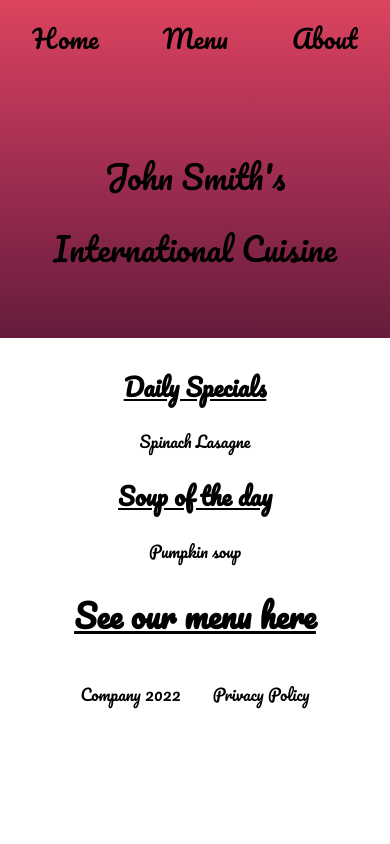
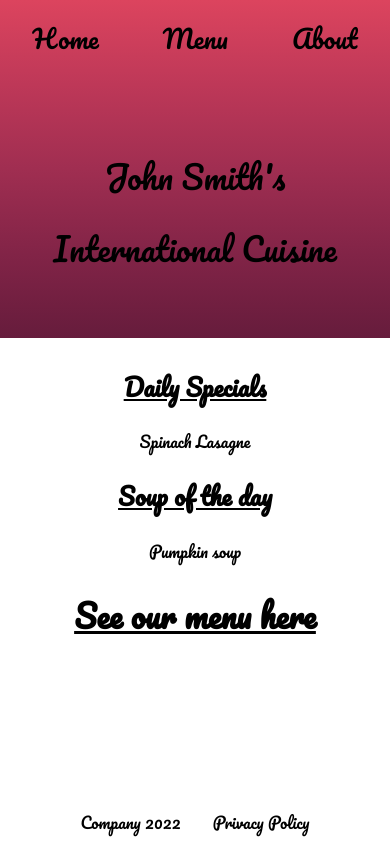
Before and after one commit to jimmym620/MenuPage_REACT, a Next.js app in the folder menu_app/: page / in a window 390 px wide. Built offline with nearby package versions, Linux system fonts and the light colour scheme.

Commit message:
menu items styling + footer at bottom

```diff
--- a/menu_app/styles/globals.scss
+++ b/menu_app/styles/globals.scss
@@ -17,6 +17,7 @@ $gradient-main: linear-gradient(
 html,
 body {
     width: 100%;
+    margin-bottom: 2rem;
     // background-image: url("/background-fruit.jpg");
     overflow-x: hidden;
     padding: 0;
@@ -162,7 +163,7 @@ nav {
     flex-direction: column;
     width: 80%;
     height: 100%;
-    margin: 1rem auto;
+    margin: 0 auto;
     padding: 1rem 0;
     border-radius: 0.25rem;
 
@@ -175,21 +176,15 @@ nav {
 }
 
 .menu-item {
-    height: 8vh;
-    width: 100%;
-    padding: 1rem;
+    height: 4vh;
+
+    display: flex;
+    align-items: center;
+    justify-content: space-between;
     h3 {
         text-transform: capitalize;
-        margin: 0 auto;
 
-        text-decoration: underline;
-    }
-
-    /* menu item price */
-    h4 {
-        font-size: 0.85rem;
-        padding: 0;
-        margin: 0.5rem;
+        // text-decoration: underline;
     }
 }
 
@@ -289,16 +284,17 @@ nav {
 }
 
 footer {
-    margin-top: 0rem;
+    top: 100vh;
     display: flex;
+    flex-direction: row;
     justify-content: center;
     gap: 2rem;
     padding: 0.2.5rem;
+    position: sticky;
     bottom: 0;
-    left: 0;
     width: 100%;
     text-align: center;
-    background-image: none;
+
     // border-top: 1px solid #eaeaea;
 }
 
@@ -392,7 +388,8 @@ footer {
     }
     footer {
         padding: 0;
-        border: none;
+        bottom: 0;
+
         p {
             margin: 0.5rem 0;
         }
```
Also changed, not shown: menu_app/comp/Layout.js (+4 -4 lines), menu_app/comp/MenuCategory.js (+4 -6 lines).
